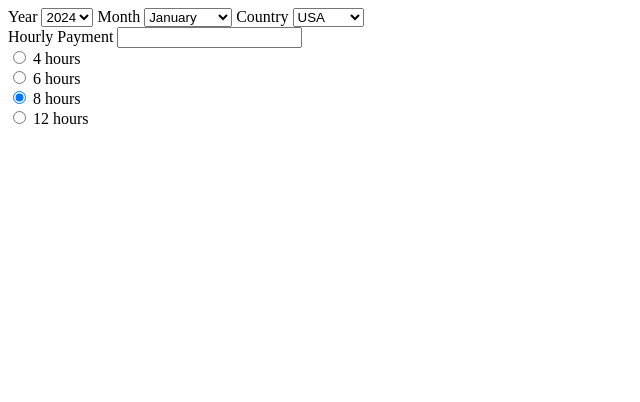
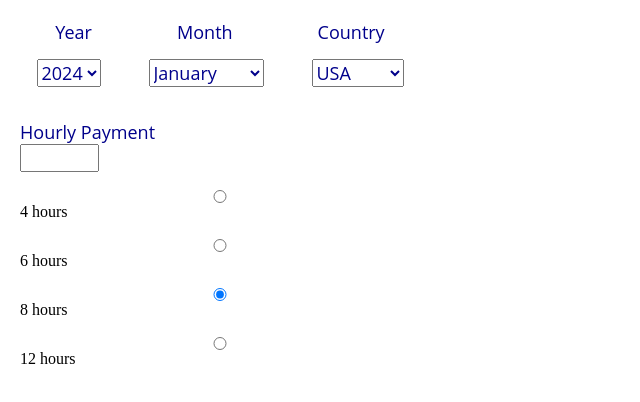
Before and after one commit to YordanovDY/basic-wage-calc, a plain HTML site: page index.html in a window 1280 px wide. Shown: the whole page, without its empty margins (0-640 px from the left). Drawn offline with Linux system fonts and the light colour scheme.

Commit message:
Added css stylization and changed div structures

```diff
--- a/index.html
+++ b/index.html
@@ -1,19 +1,28 @@
 <!DOCTYPE html>
 <html lang="en">
+
 <head>
     <meta charset="UTF-8">
     <meta name="viewport" content="width=device-width, initial-scale=1.0">
     <title>Wage Calculator</title>
+    <link rel="stylesheet" href="styles.css">
 </head>
+
 <body>
     <form>
-        <label>Year</label>
-        <select>
+        <div class="first-row-items">
+            <label for="year" class="first-row-labels">Year</label>
+            <label for="month" class="first-row-labels">Month</label>
+            <label for="country" class="first-row-labels">Country</label>
+        </div>
+
+        <div class="first-row-items">
+            <select class="select-box" name="year">
                 <option value="2024">2024</option>
                 <option value="2025">2025</option>
             </select>
-        <label>Month</label>
-        <select>
+
+            <select class="select-box" name="month">
                 <option value="1">January</option>
                 <option value="2">February</option>
                 <option value="3">March</option>
@@ -27,25 +36,28 @@
                 <option value="11">November</option>
                 <option value="12">December</option>
             </select>
-        <label>Country</label>
-        <select>
+
+            <select class="select-box" name="country">
                 <option value="us">USA</option>
                 <option value="fr">France</option>
                 <option value="bg">Bulgaria</option>
-        </select><br/>
-        <label>Hourly Payment</label>
-        <input type="text"><br/>
+            </select>
+        </div> <br />
+        <label for="wage-box" class="second-row-labels">Hourly Payment</label>
+        <input type="text" id="wage-box"><br />
         <input type="radio" name="hours" value="4">
-        <label>4 hours</label><br/>
+        <label>4 hours</label><br />
         <input type="radio" name="hours" value="6">
-        <label>6 hours</label><br/>
+        <label>6 hours</label><br />
         <input type="radio" name="hours" value="8" checked>
-        <label>8 hours</label><br/>
+        <label>8 hours</label><br />
         <input type="radio" name="hours" value="12">
-        <label>12 hours</label><br/>
+        <label>12 hours</label><br />
     </form>
-    <label id=""></label> <!-- January 2024 has 22 working days. -->
-    <label id=""></label> <!-- 1/1/2024 - New Year's Day -->
-    <label id=""></label> <!-- With a daily payment of $12 for an 8-hour working day, you will receive $2112 at the end of the month. -->
+    <label id="working-days-info"></label> <!-- January 2024 has 22 working days. -->
+    <label id="holiday-info"></label> <!-- 1/1/2024 - New Year's Day -->
+    <label id="payment-info"></label>
+    <!-- With a daily payment of $12 for an 8-hour working day, you will receive $2112 at the end of the month. -->
 </body>
+
 </html>
--- /dev/null
+++ b/styles.css
@@ -0,0 +1,48 @@
+* {
+    margin: 0;
+    padding: 0;
+}
+
+form {
+    max-width: 400px;
+    margin: 20px;
+    display: flex;
+    flex-direction: column;
+    align-items: left;
+}
+
+.select-box {
+    margin: 0 auto;
+    font-family: 'Open Sans', 'Helvetica Neue', 'Segoe UI', 'Calibri', 'Arial', sans-serif;
+    font-size: 18px;
+    color: darkblue;
+}
+
+.first-row-items {
+    display: flex;
+    flex-wrap: wrap;
+    gap: 15px;
+    justify-content: center;
+    margin-bottom: 15px;
+    font-family: 'Open Sans', 'Helvetica Neue', 'Segoe UI', 'Calibri', 'Arial', sans-serif;
+    font-size: 18px;
+    color: darkblue;
+}
+
+.first-row-labels {
+    padding: 0px 35px;
+}
+
+#wage-box {
+    width: 75px;
+    font-family: 'Open Sans', 'Helvetica Neue', 'Segoe UI', 'Calibri', 'Arial', sans-serif;
+    font-weight: bold;
+    font-size: 18px;
+    color: darkblue;
+}
+
+.second-row-labels {
+    font-family: 'Open Sans', 'Helvetica Neue', 'Segoe UI', 'Calibri', 'Arial', sans-serif;
+    font-size: 18px;
+    color: darkblue;
+}
```
Lines whose indentation alone changed are shown as unchanged.
